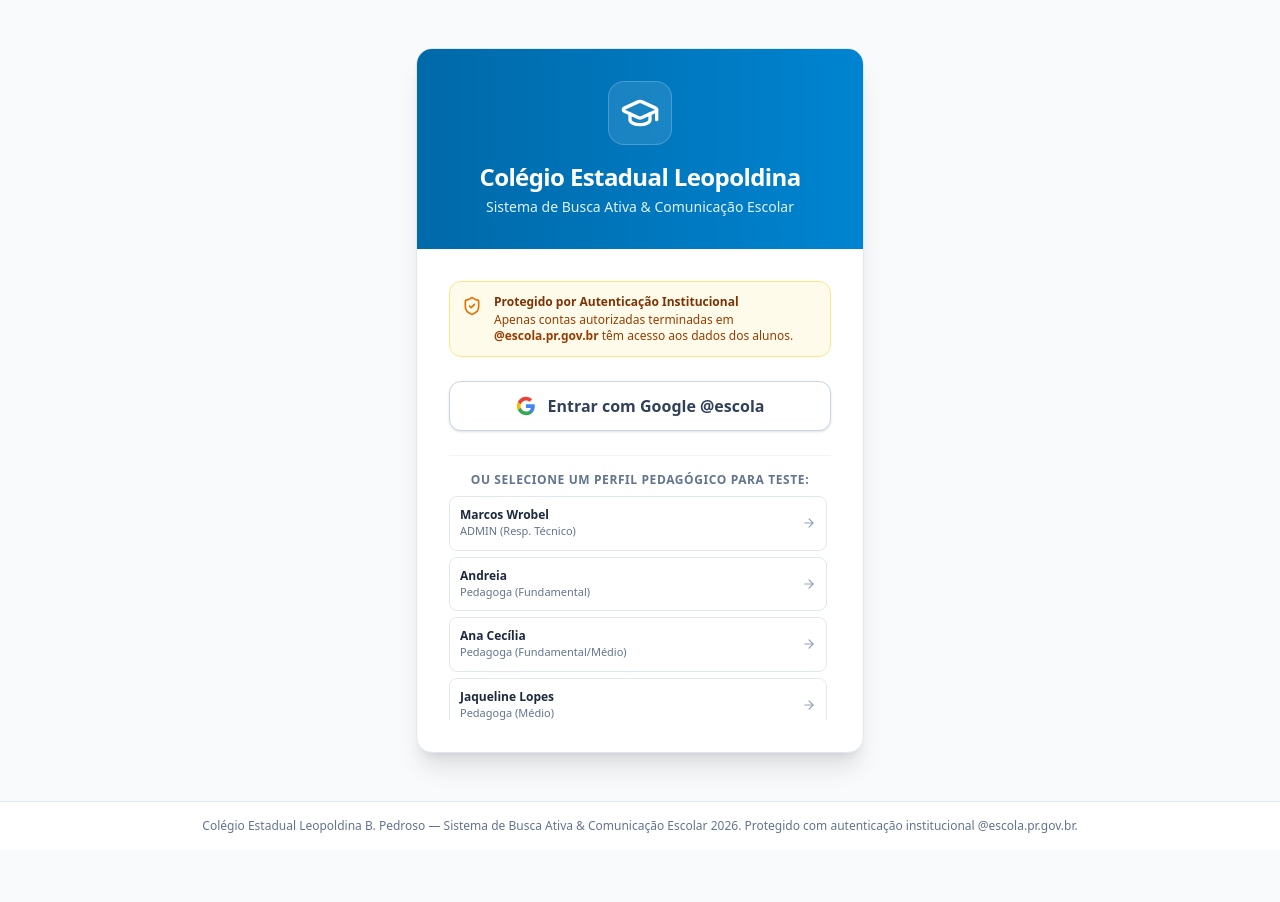
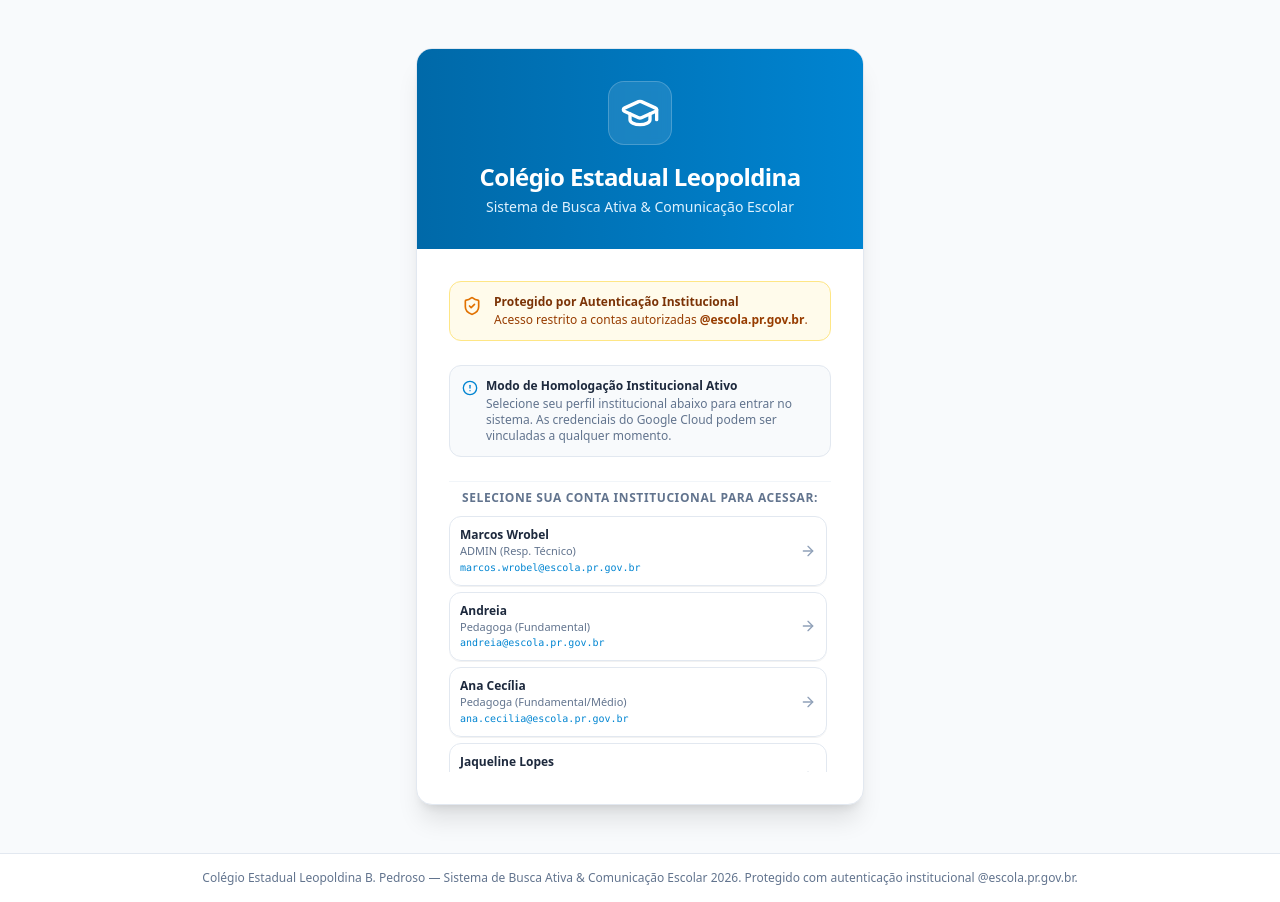
Before and after one commit to MarcosWrobel/busca-ativa-lepoldina, a Next.js app: page /login in a window 1280 px wide. Before the commit the page ends 850 px from the top, so only its background shows below. Built offline with nearby package versions, Linux system fonts and the light colour scheme; no server answers.

Commit message:
fix(auth): adicionar trustHost: true para Vercel e secret fallback

```diff
--- a/src/app/login/page.tsx
+++ b/src/app/login/page.tsx
@@ -1,5 +1,5 @@
 import { signIn } from "@/lib/auth";
-import { GraduationCap, ShieldCheck, Mail, ArrowRight } from "lucide-react";
+import { GraduationCap, ShieldCheck, Mail, ArrowRight, AlertCircle } from "lucide-react";
 import { redirect } from "next/navigation";
 import { auth } from "@/lib/auth";
 
@@ -8,6 +8,10 @@ export default async function LoginPage() {
   if (session?.user) {
     redirect("/busca-ativa");
   }
+
+  const hasGoogleAuth = Boolean(
+    process.env.GOOGLE_CLIENT_ID && process.env.GOOGLE_CLIENT_SECRET
+  );
 
   const devUsers = [
     { name: "Marcos Wrobel", email: "marcos.wrobel@escola.pr.gov.br", role: "ADMIN (Resp. Técnico)" },
@@ -37,12 +41,13 @@ export default async function LoginPage() {
             <div>
               <p className="font-semibold">Protegido por Autenticação Institucional</p>
               <p className="mt-0.5 text-amber-800">
-                Apenas contas autorizadas terminadas em <strong>@escola.pr.gov.br</strong> têm acesso aos dados dos alunos.
+                Acesso restrito a contas autorizadas <strong>@escola.pr.gov.br</strong>.
               </p>
             </div>
           </div>
 
           {/* Google Login Form */}
+          {hasGoogleAuth ? (
             <form
               action={async () => {
                 "use server";
@@ -74,13 +79,24 @@ export default async function LoginPage() {
                 <span>Entrar com Google @escola</span>
               </button>
             </form>
+          ) : (
+            <div className="p-3 bg-slate-50 border border-slate-200 rounded-xl text-xs text-slate-600 flex items-start space-x-2">
+              <AlertCircle className="w-4 h-4 text-sky-600 flex-shrink-0 mt-0.5" />
+              <div>
+                <p className="font-semibold text-slate-800">Modo de Homologação Institucional Ativo</p>
+                <p className="mt-0.5 text-slate-500">
+                  Selecione seu perfil institucional abaixo para entrar no sistema. As credenciais do Google Cloud podem ser vinculadas a qualquer momento.
+                </p>
+              </div>
+            </div>
+          )}
 
-          {/* Dev Quick Selector */}
-          <div className="pt-4 border-t border-slate-100">
-            <p className="text-xs font-semibold text-slate-500 uppercase tracking-wider mb-2 text-center">
-              Ou selecione um perfil pedagógico para teste:
+          {/* Institutional Fast Selector */}
+          <div className="pt-2 border-t border-slate-100">
+            <p className="text-xs font-semibold text-slate-500 uppercase tracking-wider mb-2.5 text-center">
+              Selecione sua conta institucional para acessar:
             </p>
-            <div className="space-y-1.5 max-h-56 overflow-y-auto pr-1">
+            <div className="space-y-1.5 max-h-64 overflow-y-auto pr-1">
               {devUsers.map((u) => (
                 <form
                   key={u.email}
@@ -94,15 +110,16 @@ export default async function LoginPage() {
                 >
                   <button
                     type="submit"
-                    className="w-full flex items-center justify-between p-2.5 rounded-lg border border-slate-200 hover:border-sky-400 hover:bg-sky-50/50 text-left transition group"
+                    className="w-full flex items-center justify-between p-2.5 rounded-xl border border-slate-200 hover:border-sky-400 hover:bg-sky-50 text-left transition group shadow-2xs"
                   >
                     <div>
                       <div className="text-xs font-bold text-slate-800 group-hover:text-sky-700">
                         {u.name}
                       </div>
                       <div className="text-[11px] text-slate-500">{u.role}</div>
+                      <div className="text-[10px] text-sky-600 font-mono">{u.email}</div>
                     </div>
-                    <ArrowRight className="w-3.5 h-3.5 text-slate-400 group-hover:text-sky-600 transition" />
+                    <ArrowRight className="w-4 h-4 text-slate-400 group-hover:text-sky-600 transition" />
                   </button>
                 </form>
               ))}
--- a/src/lib/auth.ts
+++ b/src/lib/auth.ts
@@ -5,6 +5,8 @@ import { prisma } from "./prisma";
 import { logAudit } from "./audit";
 
 export const { handlers, signIn, signOut, auth } = NextAuth({
+  trustHost: true,
+  secret: process.env.AUTH_SECRET || process.env.NEXTAUTH_SECRET || "escola-leopoldina-busca-ativa-secret-key-2026-pr",
   providers: [
     ...(process.env.GOOGLE_CLIENT_ID && process.env.GOOGLE_CLIENT_SECRET
       ? [
@@ -14,7 +16,7 @@ export const { handlers, signIn, signOut, auth } = NextAuth({
           }),
         ]
       : []),
-    // Provedor para homologação/desenvolvimento local (ou quando Google OAuth ainda não foi configurado no console)
+    // Provedor institucional para homologação e login rápido das pedagogas
     Credentials({
       id: "escola-dev-auth",
       name: "Login Institucional (@escola.pr.gov.br)",
@@ -89,12 +91,16 @@ export const { handlers, signIn, signOut, auth } = NextAuth({
     },
     async session({ session, token }) {
       if (session.user && token.sub) {
+        try {
           const dbUser = await prisma.user.findUnique({
             where: { email: session.user.email! },
           });
           if (dbUser) {
             (session.user as any).id = dbUser.id;
             (session.user as any).role = dbUser.role;
+          }
+        } catch (e) {
+          console.error("Session user lookup error:", e);
         }
       }
       return session;
```
Lines whose indentation alone changed are shown as unchanged.
